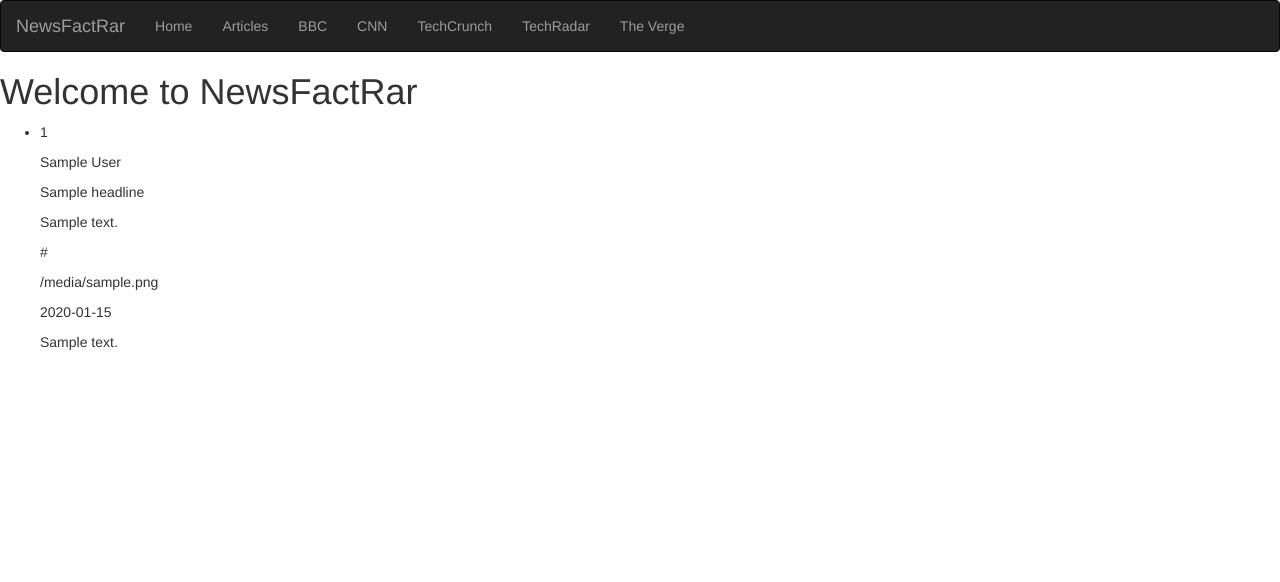
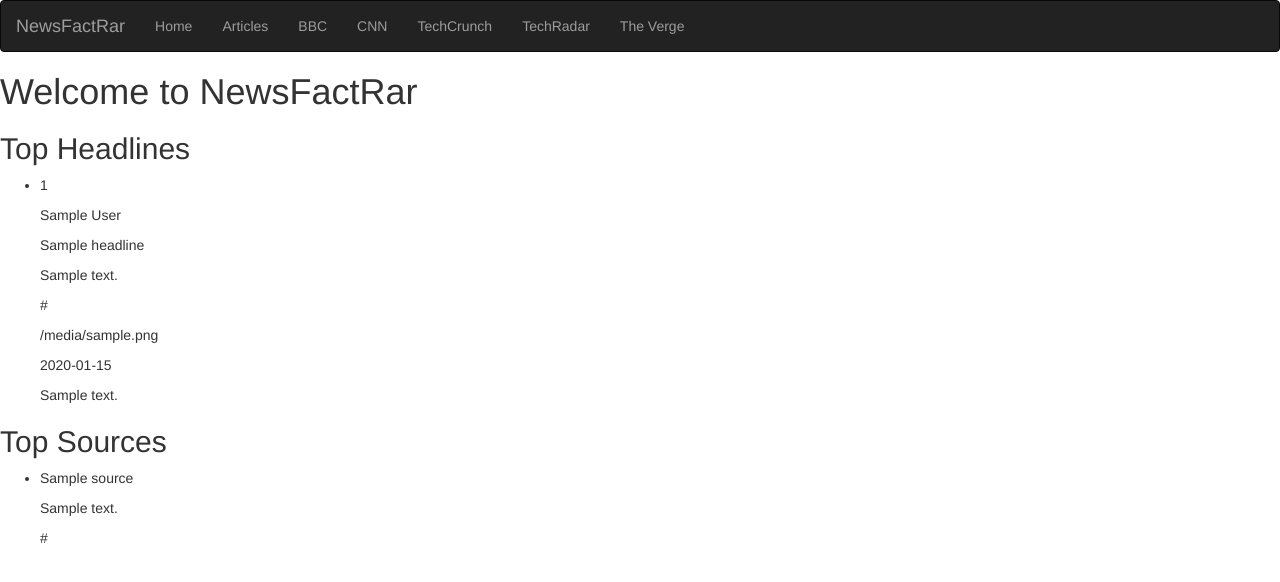
Before and after one commit to benie254/NewsFactRar, a Flask app: template app/templates/index.html in a window 1280 px wide. Shown: the top 582 px of the page. Run offline with Flask 2, Linux system fonts and the light colour scheme; the template is opened without the code that fills it: most values are stand-ins (such as "Sample title", 1, 10 or a date in 2020); some libraries are stand-ins or nearby versions.

Commit message:
Add a macros function to display all sources && add the function to the index template.

```diff
--- /dev/null
+++ b/app/templates/fourOwfour.html
@@ -0,0 +1,5 @@
+{% extends 'base.html' %}
+
+{% block content %}
+    <h1> WHOOOPS that page doesn't exist! </h1>
+{% endblock %}
--- a/app/templates/index.html
+++ b/app/templates/index.html
@@ -16,8 +16,19 @@
 <h1>
   Welcome to NewsFactRar
 </h1>
+
+<h2>
+    Top Headlines
+</h2>
 <ul>
   {{ macro.displayTopHeadlines(my_headlines) }}
 </ul>
 
+<h2>
+    Top Sources
+</h2>
+<ul>
+    {{ macro.displayAllSources(my_sources) }}
+</ul>
+
 {% endblock %}
--- a/app/templates/macros.html
+++ b/app/templates/macros.html
@@ -14,3 +14,16 @@
     {% endfor %}
 
 {% endmacro %}
+
+
+{% macro displayAllSources(my_sources) %}
+
+    {% for source in my_sources %}
+        <li>
+            <p>{{source.name}}</p>
+            <p>{{source.description}}</p>
+            <p>{{source.url}}</p>
+        </li>
+    {% endfor %}
+
+{% endmacro %}
```
